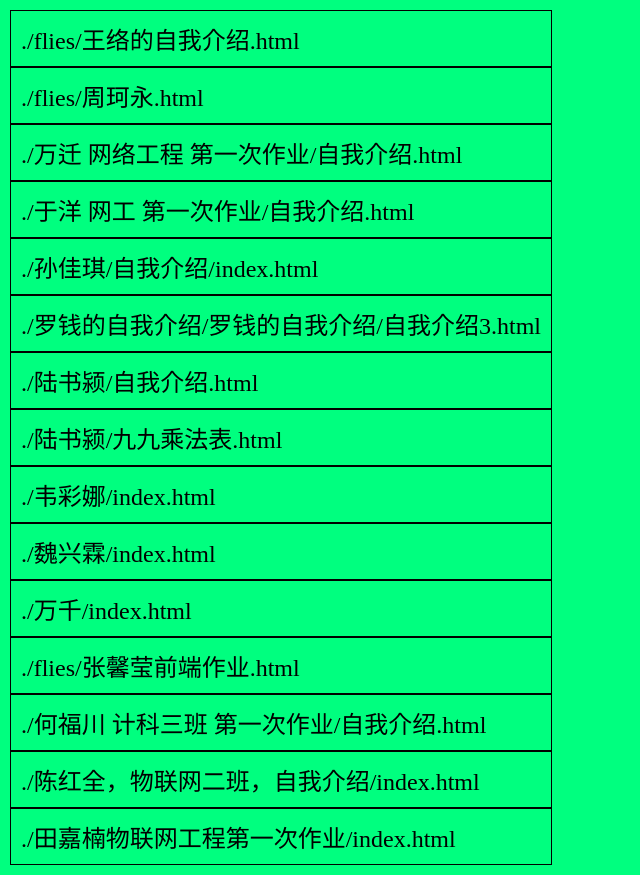
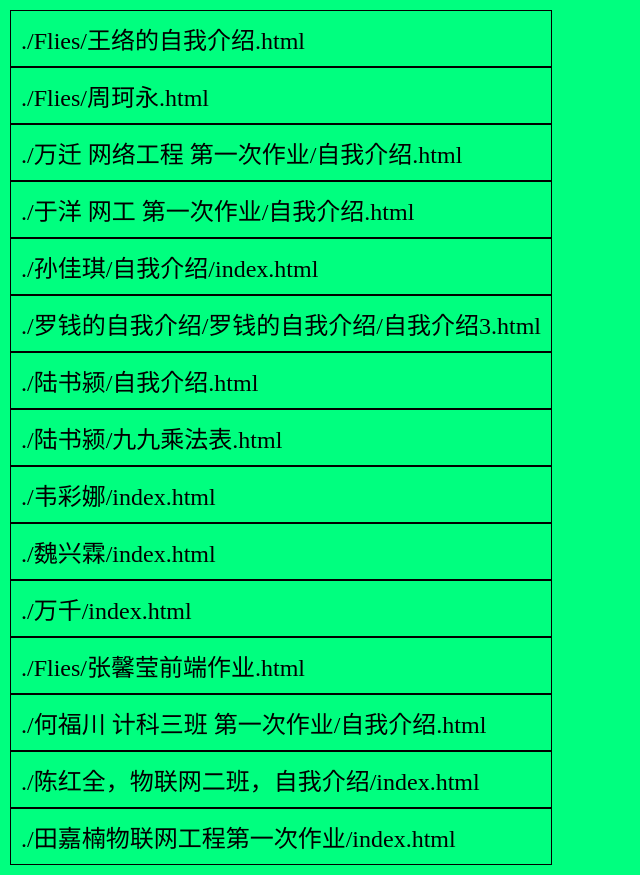
Before and after one commit to Guisper/Myitem, a plain HTML site: page Display/display.html in a window 1280 px wide. Shown: the whole page, without its empty margins (0-640 px from the left). Drawn offline with Linux system fonts and the light colour scheme.

Commit message:
display.html

```diff
--- a/Display/display.html
+++ b/Display/display.html
@@ -34,8 +34,8 @@
     var hrefs = [
         //第一次
         [
-            './flies/王络的自我介绍.html',
-            './flies/周珂永.html',
+            './Flies/王络的自我介绍.html',
+            './Flies/周珂永.html',
             './万迁 网络工程 第一次作业/自我介绍.html',
             './于洋  网工 第一次作业/自我介绍.html',
             './孙佳琪/自我介绍/index.html',
@@ -45,7 +45,7 @@
             './韦彩娜/index.html',
             './魏兴霖/index.html',
             './万千/index.html',
-            './flies/张馨莹前端作业.html',
+            './Flies/张馨莹前端作业.html',
             './何福川 计科三班 第一次作业/自我介绍.html',
             './陈红全，物联网二班，自我介绍/index.html',
             './田嘉楠物联网工程第一次作业/index.html'
```
